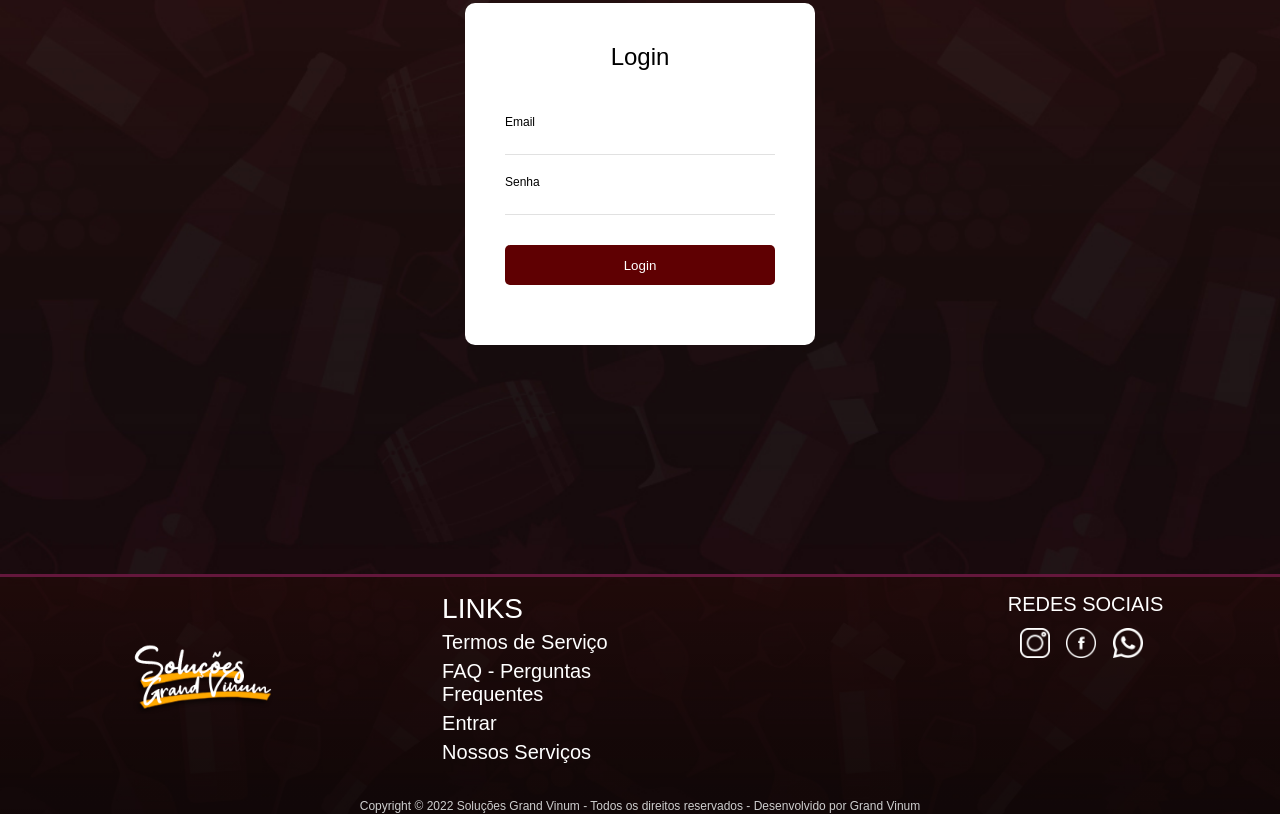
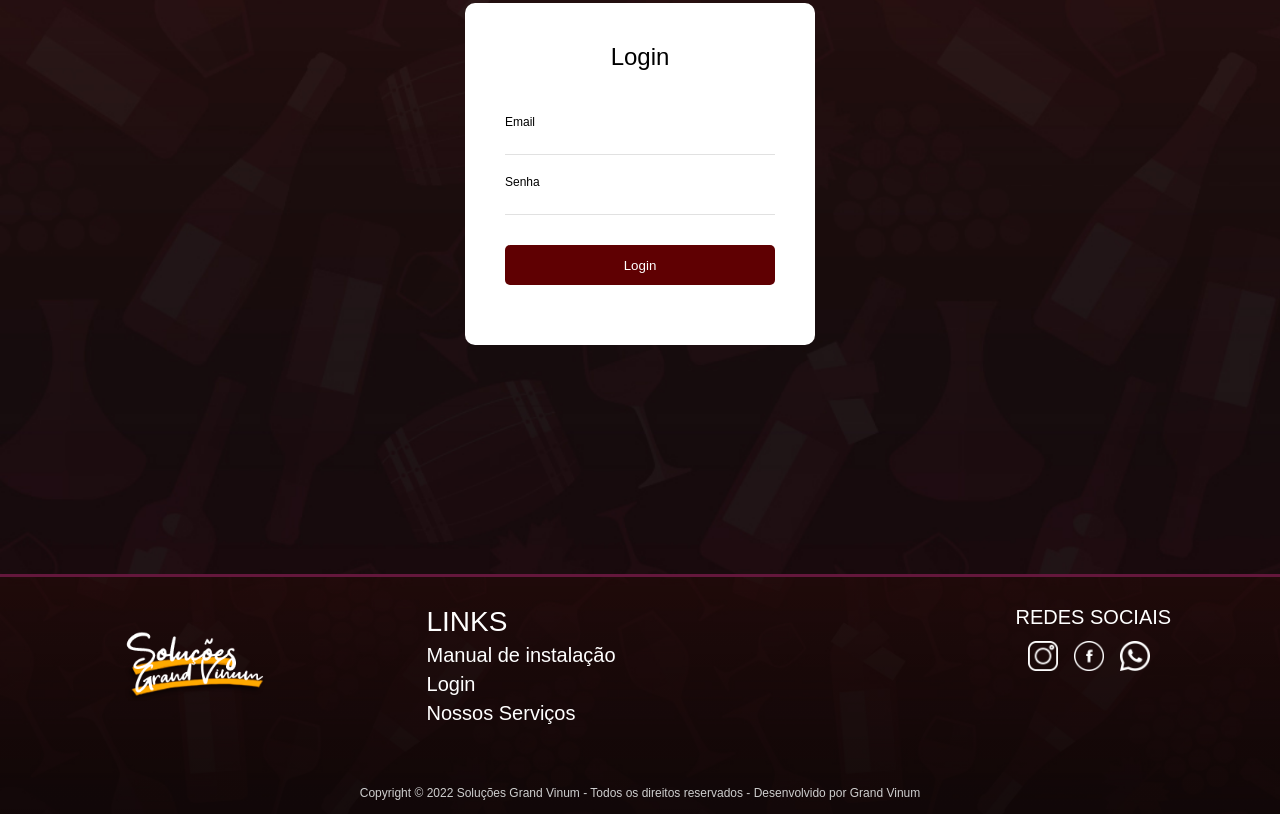
Before and after one commit to GP8-Sprint2/Grand-Vinum, a website: page site/public/login.html in a window 1280 px wide. Shown: the part 316-1130 px from the top of the page. Drawn offline with Linux system fonts and the light colour scheme; a web font is replaced by a local one.

Commit message:
Alteração do footer e adição das marcações nas páginas

```diff
--- a/site/public/css/Dashboard-Geral.css
+++ b/site/public/css/Dashboard-Geral.css
@@ -258,6 +258,25 @@ flex-direction: row;
 
 
 
+/* Marcação */
+a{
+    display: flex;
+    justify-content: center;
+    align-items: center;
+    padding: 1rem;
+    background-color: transparent;
+    border-radius: 100px;
+    transition: .2 ease;
+}
+
+a:hover{
+    background-color: #420422;
+}
+
+.active{
+    width: 100%;
+    background-color: #420422;
+}
 
 
 
--- a/site/public/css/Dashboard.css
+++ b/site/public/css/Dashboard.css
@@ -103,6 +103,7 @@ li {
 
 
 
+
 div .container {
     justify-content: space-between;
 }
@@ -160,6 +161,26 @@ h3 {
 
     background: #F1F1F1;
     box-shadow: 0px 4px 4px rgba(0, 0, 0, 0.25);
+}
+
+/* Marcação */
+a{
+    display: flex;
+    justify-content: center;
+    align-items: center;
+    padding: 1rem;
+    background-color: transparent;
+    border-radius: 100px;
+    transition: .2 ease;
+}
+
+a:hover{
+    background-color: #420422;
+}
+
+.active{
+    width: 100%;
+    background-color: #420422;
 }
 
 
@@ -272,7 +293,8 @@ h3 {
 
 .quadradoMaior {
     width: 135px;
-    height: 130px;
+    height: 130px
+    ;
     display: flex;
     justify-content: center;
     background: #F1F1F1;
--- a/site/public/css/Dashboardconfig.css
+++ b/site/public/css/Dashboardconfig.css
@@ -359,3 +359,23 @@ footer {
     width: 100%;
     text-align: center;
 }
+
+/* Marcação */
+a{
+    display: flex;
+    justify-content: center;
+    align-items: center;
+    padding: 1rem;
+    background-color: transparent;
+    border-radius: 100px;
+    transition: .2 ease;
+}
+
+a:hover{
+    background-color: #420422;
+}
+
+.active{
+    width: 100%;
+    background-color: #420422;
+}
--- a/site/public/css/login.css
+++ b/site/public/css/login.css
@@ -95,6 +95,21 @@ form.card {
 .textos li:hover::after {
     width: 100%;
 }
+
+.active::after {
+
+    content: " ";
+    width: 100%;
+    height: 2px;
+    background-color: #e3b062;
+    position: absolute;
+    bottom: -3px;
+    left: 0px;
+    transition: 0.5s;
+    border-radius: 2px;
+
+}
+
 
 a {
     color: white;
--- a/site/public/login.html
+++ b/site/public/login.html
@@ -22,7 +22,7 @@
                     <ul class="textos">
                         <li><a href="index.html">Home</a></li>
                         <li><a href="nossosServicos.html">Nossos Serviços</a></li>
-                        <li><a href="login.html">Entrar</a></li>
+                        <li><a href="login.html" class="active">Entrar</a></li>
                         <li><a href="cadastro.html">Cadastre-se</a></li>
                     </ul>
                 </div>
@@ -95,10 +95,9 @@
             <div class="links">
                 <ul>
                     <h4>LINKS</h4>
-                    <li><a href="">Termos de Serviço</a></li>
-                    <li><a href="">FAQ - Perguntas <br> Frequentes</a></li>
-                    <li><a href="login.html">Entrar</a></li>
-                    <li><a href="nossosServicos.html">Nossos Serviços</a></li>
+                    <li><a href="./MANUAL DE INSTALAÇÃO.pdf" target="_blank">Manual de instalação</a></li>
+                    <li><a href="./login.html">Login</a></li>
+                    <li><a href="./nossosServicos.html">Nossos Serviços</a></li>
                 </ul>
 
                 <div class="media">
```
Also changed, not shown: site/public/cadastro.html (+4 -5 lines), site/public/css/NossosServicos.css (+30 -0 lines), site/public/css/cadastro.css (+15 -0 lines), site/public/css/index.css (+18 -0 lines), site/public/dashboard-Geral.html (+1 -1 lines), site/public/dashboard.html (+1 -1 lines), site/public/dashboardconfig.html (+1 -1 lines), site/public/index.html (+4 -5 lines), site/public/nossosServicos.html (+4 -5 lines), 1 other file.
